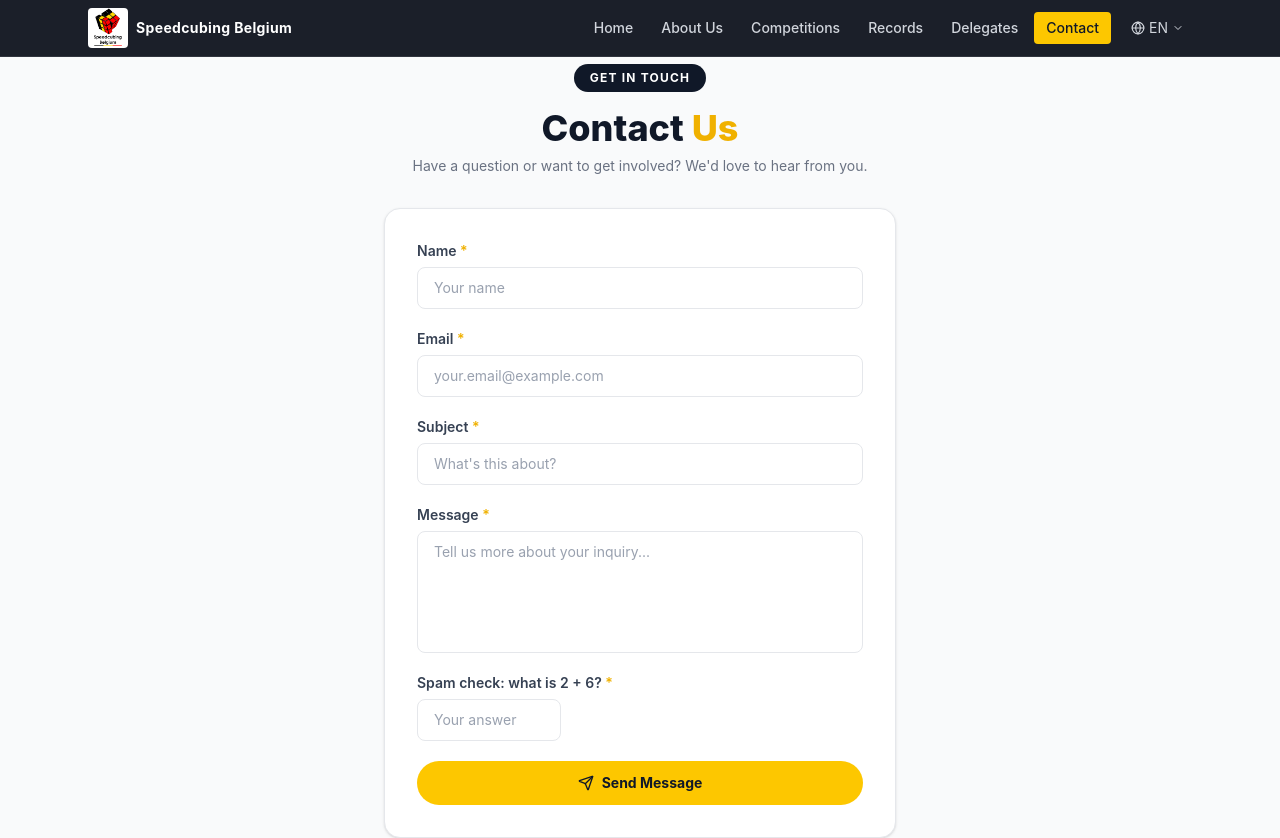
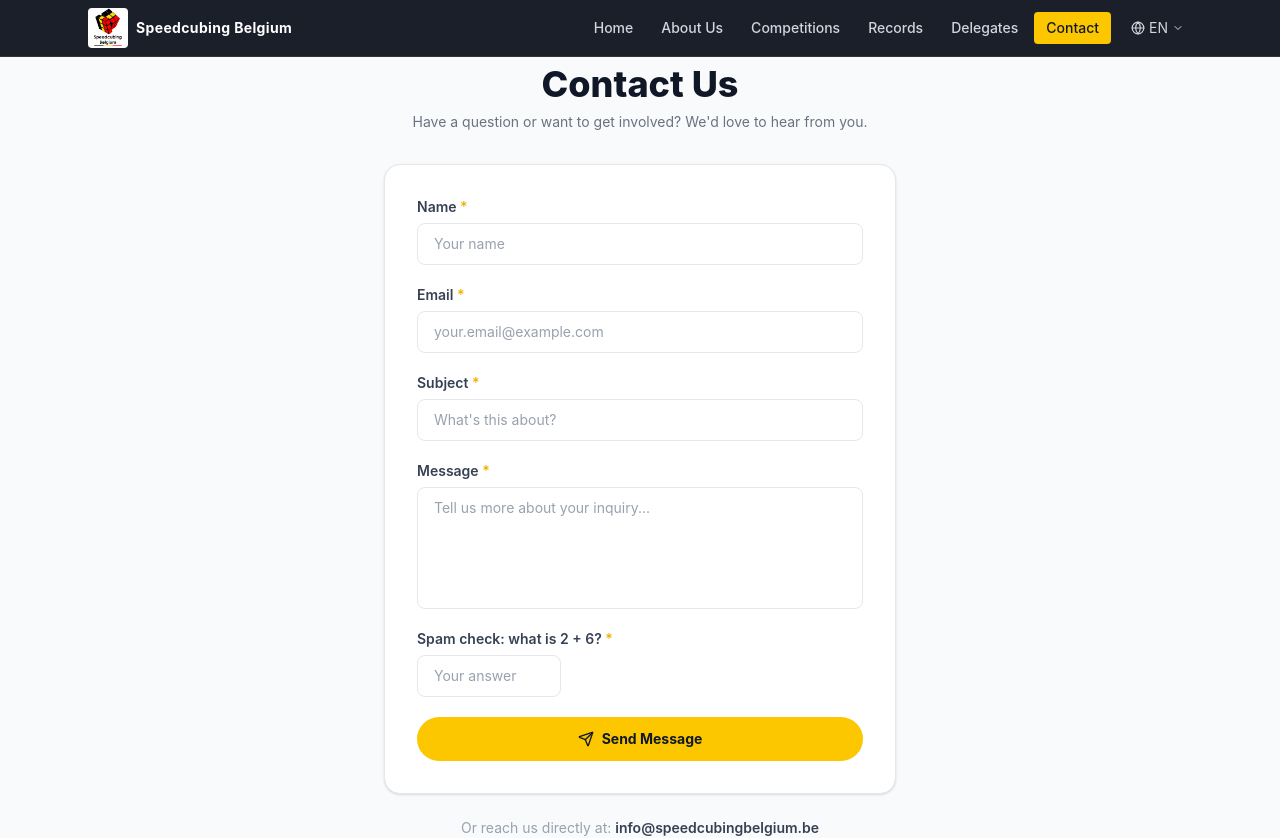
Before and after one commit to RamanTheDeveloper/Speedcubing-Belgium, a React (Vite) app in the folder speedcubing-belgium/: page /contact in a window 1280 px wide. Shown: the top 838 px of the page. Built offline with nearby package versions, Linux system fonts and the light colour scheme.

Commit message:
Add more slideshow images to hero section in homepage

```diff
--- a/speedcubing-belgium/src/components/home/Hero.tsx
+++ b/speedcubing-belgium/src/components/home/Hero.tsx
@@ -3,6 +3,8 @@ import { useCallback, useEffect, useState } from "react";
 import hero1 from "../../assets/hero1.jpg";
 import hero2 from "../../assets/hero2.jpg";
 import hero3 from "../../assets/hero3.jpg";
+import hero4 from "../../assets/hero4.jpg";
+import hero5 from "../../assets/hero5.jpg";
 import { useTranslation } from "../../i18n";
 
 interface Slide {
@@ -27,6 +29,16 @@ const SLIDES: Slide[] = [
     alt: "Community of speedcubers",
     backgroundImage: `url(${hero3})`,
   },
+    {
+      id: 4,
+      alt: "Speedcuber solving",
+      backgroundImage: `url(${hero4})`,
+    },
+    {
+      id: 5,
+      alt: "Delegate checking solve",
+      backgroundImage: `url(${hero5})`,
+    },
 ];
 
 const AUTOPLAY_INTERVAL = 5000;
--- a/speedcubing-belgium/src/pages/ContactPage.tsx
+++ b/speedcubing-belgium/src/pages/ContactPage.tsx
@@ -140,11 +140,8 @@ export default function ContactPage() {
       <main className="flex-1 flex flex-col items-center justify-center px-4 py-16">
         {/* Header */}
         <div className="text-center mb-8">
-          <span className="inline-block bg-gray-900 text-white text-xs font-bold uppercase tracking-widest px-4 py-1.5 rounded-full mb-4">
-            Get in Touch
-          </span>
           <h1 className="text-4xl font-extrabold text-gray-900">
-            Contact <span className="text-yellow-500">Us</span>
+            Contact Us
           </h1>
           <p className="text-gray-500 mt-2 text-sm">
             Have a question or want to get involved? We'd love to hear from you.
```
Also changed, not shown: 2 other files (tests, documents, lock files or other folders).
